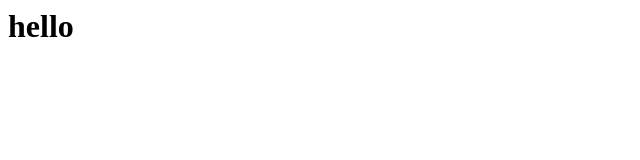
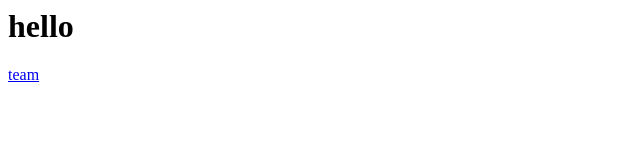
Before and after one commit to Aaryansh7/Aaryansh7.github.io, a plain HTML site: page index.html in a window 1280 px wide. Shown: the full height of the page, 0-640 px from the left. Drawn offline with Linux system fonts and the light colour scheme.

Commit message:
Update index.html

```diff
--- a/index.html
+++ b/index.html
@@ -1 +1,2 @@
 <h1>hello</h1>
+<a href="team.htm">team</a>
```
